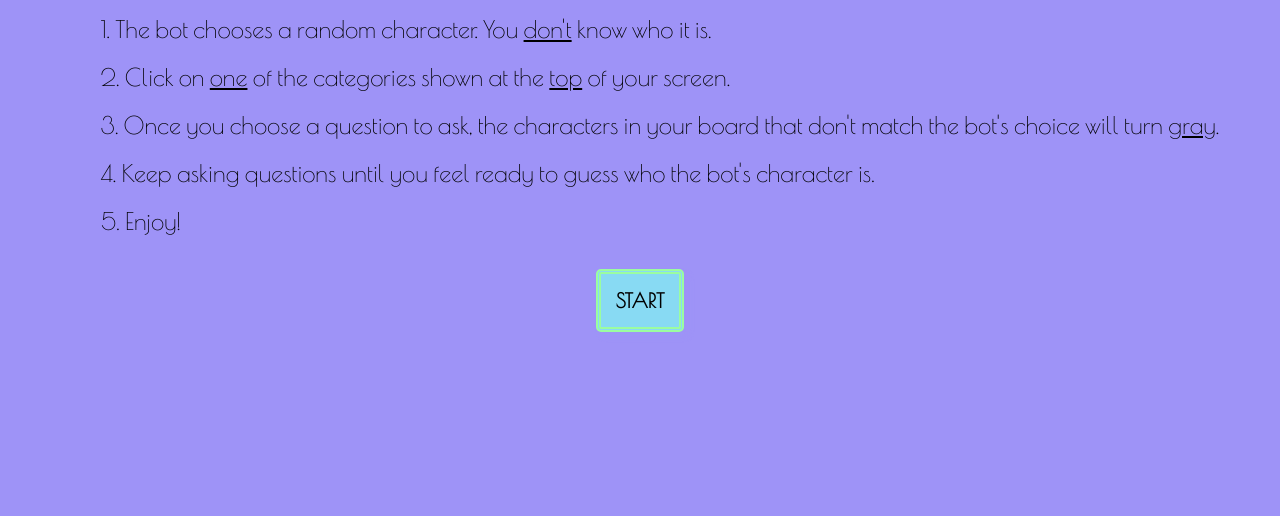
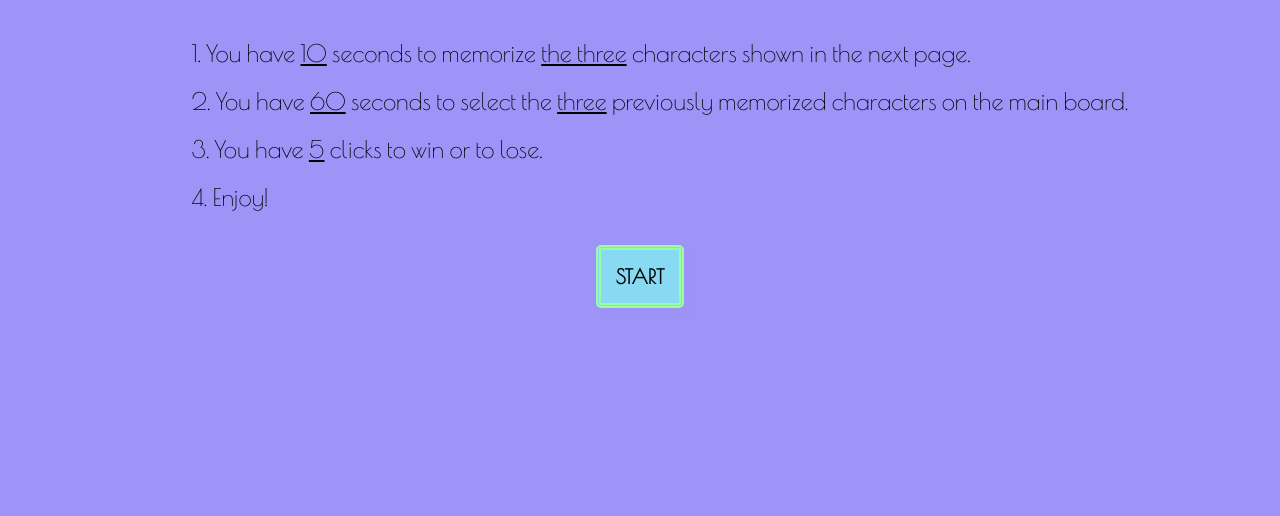
Before and after one commit to mgispert/guessWho, a plain HTML site: page index.html in a window 1280 px wide. Shown: the part 284-800 px from the top of the page. Drawn offline with nearby package versions, Linux system fonts and the light colour scheme.

Commit message:
add ui features, modify the board countown

```diff
--- a/css/global.css
+++ b/css/global.css
@@ -2,9 +2,12 @@ body {
   margin: 0;
   display: flex;
   flex-direction: column;
+  justify-content: space-around;
   row-gap: 20px;
+  align-items: center;
   min-width: 300px;
   height: 100vh;
+  background-color: rgb(255 192 203);
 }
 
 button {
@@ -14,7 +17,7 @@ button {
   border-radius: 5px;
   border-color: #9bfda0;
   padding: 15px;
-  font-family: 'Poiret One';
+  font-family: "Poiret One";
   font-size: 20px;
   font-weight: bold;
   box-shadow: 5px 5px 5px #9e93f7;
@@ -24,6 +27,7 @@ button {
 #intro {
   background-color: #9e93f7;
   height: 100%;
+  width: 100%;
   display: flex;
   flex-direction: column;
   justify-content: center;
@@ -34,7 +38,7 @@ button {
   display: flex;
   flex-direction: column;
   justify-content: left;
-  font-family: 'Poiret One';
+  font-family: "Poiret One";
 }
 
 .instructions h1 {
@@ -47,6 +51,18 @@ ul {
   list-style: none;
   line-height: 2rem;
   font-size: 2rem;
+}
+
+#preview {
+  display: flex;
+  gap: 25px;
+  margin-top: 5rem;
+}
+
+#preview-countdown,
+#game-countdown {
+  font-size: 8rem;
+  font-family: "Poiret One";
 }
 
 .character.disabled {
@@ -112,7 +128,7 @@ ul {
   gap: 2rem;
   justify-content: center;
   align-items: center;
-  font-family: 'Poiret One';
+  font-family: "Poiret One";
   font-size: 3rem;
 }
 
--- a/index.html
+++ b/index.html
@@ -19,22 +19,15 @@
         <h1>INSTRUCTIONS:</h1>
         <ul>
           <li>
-            1. The bot chooses a random character. You
-            <u>don't</u> know who it is.
+            1. You have <u>10</u> seconds to memorize
+            <u>the three</u> characters shown in the next page.
           </li>
           <li>
-            2. Click on <u>one</u> of the categories shown at the <u>top</u> of
-            your screen.
+            2. You have <u>60</u> seconds to select the <u>three</u> previously
+            memorized characters on the main board.
           </li>
-          <li>
-            3. Once you choose a question to ask, the characters in your board
-            that don't match the bot's choice will turn <u>gray</u>.
-          </li>
-          <li>
-            4. Keep asking questions until you feel ready to guess who the bot's
-            character is.
-          </li>
-          <li>5. Enjoy!</li>
+          <li>3. You have <u>5</u> clicks to win or to lose.</li>
+          <li>4. Enjoy!</li>
         </ul>
       </div>
     </div>
--- a/js/game.js
+++ b/js/game.js
@@ -4,7 +4,7 @@ class Game {
     maxNumOfAttempts = 5,
     numOfCharactersToBeFound = 3,
     previewCountdownSeconds = 10,
-    gameCountdownSeconds = 60,
+    gameCountdownSeconds = 30
   ) {
     this.numOfCharacters = numOfCharacters;
     this.previewCountdownSeconds = previewCountdownSeconds;
@@ -16,14 +16,14 @@ class Game {
     this.numOfCharactersFound = 0;
     this.numAttemptsCount = 0;
     this.gameCountdownInterval = null;
-    this.bodyElement = document.querySelector('body');
+    this.bodyElement = document.querySelector("body");
   }
 
   setup() {
-    const introElement = document.getElementById('intro');
-    const startButtonElement = document.createElement('button');
-    startButtonElement.innerText = 'START';
-    startButtonElement.addEventListener('click', () => {
+    const introElement = document.getElementById("intro");
+    const startButtonElement = document.createElement("button");
+    startButtonElement.innerText = "START";
+    startButtonElement.addEventListener("click", () => {
       this.start();
       introElement?.remove();
     });
@@ -42,7 +42,7 @@ class Game {
     this.numOfCharactersFound = 0;
     this.numAttemptsCount = 0;
     this.previewCountdownSeconds = 10;
-    this.gameCountdownSeconds = 60;
+    this.gameCountdownSeconds = 30;
     this.start();
   }
 
@@ -52,22 +52,22 @@ class Game {
   }
 
   removePreview() {
-    const previewElement = document.getElementById('preview');
-    const countdownElement = document.getElementById('preview-countdown');
+    const previewElement = document.getElementById("preview");
+    const countdownElement = document.getElementById("preview-countdown");
     previewElement?.remove();
     countdownElement?.remove();
   }
 
   removeBoard() {
-    const gameCountdownElement = document.getElementById('game-countdown');
-    const charactersElement = document.getElementById('characters');
+    const gameCountdownElement = document.getElementById("game-countdown");
+    const charactersElement = document.getElementById("characters");
     gameCountdownElement?.remove();
     charactersElement?.remove();
   }
 
   showPreviewCharactersByBot() {
-    const previewElement = document.createElement('div');
-    previewElement.id = 'preview';
+    const previewElement = document.createElement("div");
+    previewElement.id = "preview";
     this.bodyElement.appendChild(previewElement);
 
     this.botSelectedCharacters.forEach((character) => {
@@ -77,8 +77,8 @@ class Game {
   }
 
   showPreviewCountdown() {
-    const countdownElement = document.createElement('div');
-    countdownElement.id = 'preview-countdown';
+    const countdownElement = document.createElement("div");
+    countdownElement.id = "preview-countdown";
     countdownElement.innerHTML = this.previewCountdownSeconds;
     this.bodyElement.appendChild(countdownElement);
     const countdown = setInterval(() => {
@@ -94,8 +94,8 @@ class Game {
   }
 
   showGameCountdown() {
-    const countdownElement = document.createElement('div');
-    countdownElement.id = 'game-countdown';
+    const countdownElement = document.createElement("div");
+    countdownElement.id = "game-countdown";
     countdownElement.innerHTML = this.gameCountdownSeconds;
     this.bodyElement.appendChild(countdownElement);
     this.gameCountdownInterval = setInterval(() => {
@@ -121,16 +121,16 @@ class Game {
   }
 
   displayCharacters() {
-    const charactersElement = document.createElement('div');
-    charactersElement.id = 'characters';
+    const charactersElement = document.createElement("div");
+    charactersElement.id = "characters";
     this.bodyElement.appendChild(charactersElement);
-    charactersElement.innerHTML = '';
+    charactersElement.innerHTML = "";
 
     this.listOfCharacters.forEach((character) => {
       const characterElement = new Character().drawCharacter(character);
-      characterElement.addEventListener('click', () => {
-        const IS_DISABLED = characterElement.classList.contains('disabled');
-        const IS_FOUND = characterElement.classList.contains('found');
+      characterElement.addEventListener("click", () => {
+        const IS_DISABLED = characterElement.classList.contains("disabled");
+        const IS_FOUND = characterElement.classList.contains("found");
 
         // Only call selectCharacterByUser when character hasn't been previously selected
         if (!IS_DISABLED && !IS_FOUND) {
@@ -146,7 +146,7 @@ class Game {
     while (uniqueRandomIndexes.length < this.numOfCharactersToBeFound) {
       // Ex: Random between 0 and (numOfCharactersToBeFound minus 1)
       const random = Math.round(
-        Math.random() * (this.numOfCharacters - 1 - 0) + 0,
+        Math.random() * (this.numOfCharacters - 1 - 0) + 0
       );
       // When random number is not found in uniqueRandomIndexes, push it
       if (uniqueRandomIndexes.indexOf(random) === -1) {
@@ -165,18 +165,18 @@ class Game {
     // Check if characterSelected is equal to one of the botSelectedCharacters
     const CHARACTER_FOUND_INDEX = this.botSelectedCharacters.findIndex(
       (character) =>
-        JSON.stringify(character) === JSON.stringify(characterSelected),
+        JSON.stringify(character) === JSON.stringify(characterSelected)
     );
 
     const CHARACTER_NOT_FOUND = -1;
     // If selected character exists, add class found and increase numOfCharactersFound
     if (CHARACTER_FOUND_INDEX !== CHARACTER_NOT_FOUND) {
-      characterSelectedElement.classList.add('found');
+      characterSelectedElement.classList.add("found");
       this.numOfCharactersFound++;
     } else {
       // If character doesn't exist, increase numAttemptsCount and add a class disabled
       this.numAttemptsCount++;
-      characterSelectedElement.classList.add('disabled');
+      characterSelectedElement.classList.add("disabled");
     }
 
     if (this.numOfCharactersFound === this.numOfCharactersToBeFound) {
@@ -190,14 +190,14 @@ class Game {
 
   showResult(id, message) {
     this.removeBoard();
-    const resultElement = document.createElement('div');
+    const resultElement = document.createElement("div");
     resultElement.id = id;
     resultElement.innerHTML = message;
     this.bodyElement.appendChild(resultElement);
 
-    const startBtnElement = document.createElement('button');
-    startBtnElement.innerText = 'PLAY AGAIN';
-    startBtnElement.addEventListener('click', () => {
+    const startBtnElement = document.createElement("button");
+    startBtnElement.innerText = "PLAY AGAIN";
+    startBtnElement.addEventListener("click", () => {
       this.restart();
       resultElement?.remove();
     });
@@ -205,12 +205,12 @@ class Game {
   }
 
   victory() {
-    this.showResult('victory', 'YOU WON!');
+    this.showResult("victory", "YOU WON!");
   }
 
   loss() {
     clearInterval(this.gameCountdownInterval);
-    this.showResult('loss', 'OH NO, YOU LOST!');
+    this.showResult("loss", "OH NO, YOU LOST!");
   }
 }
 
```
